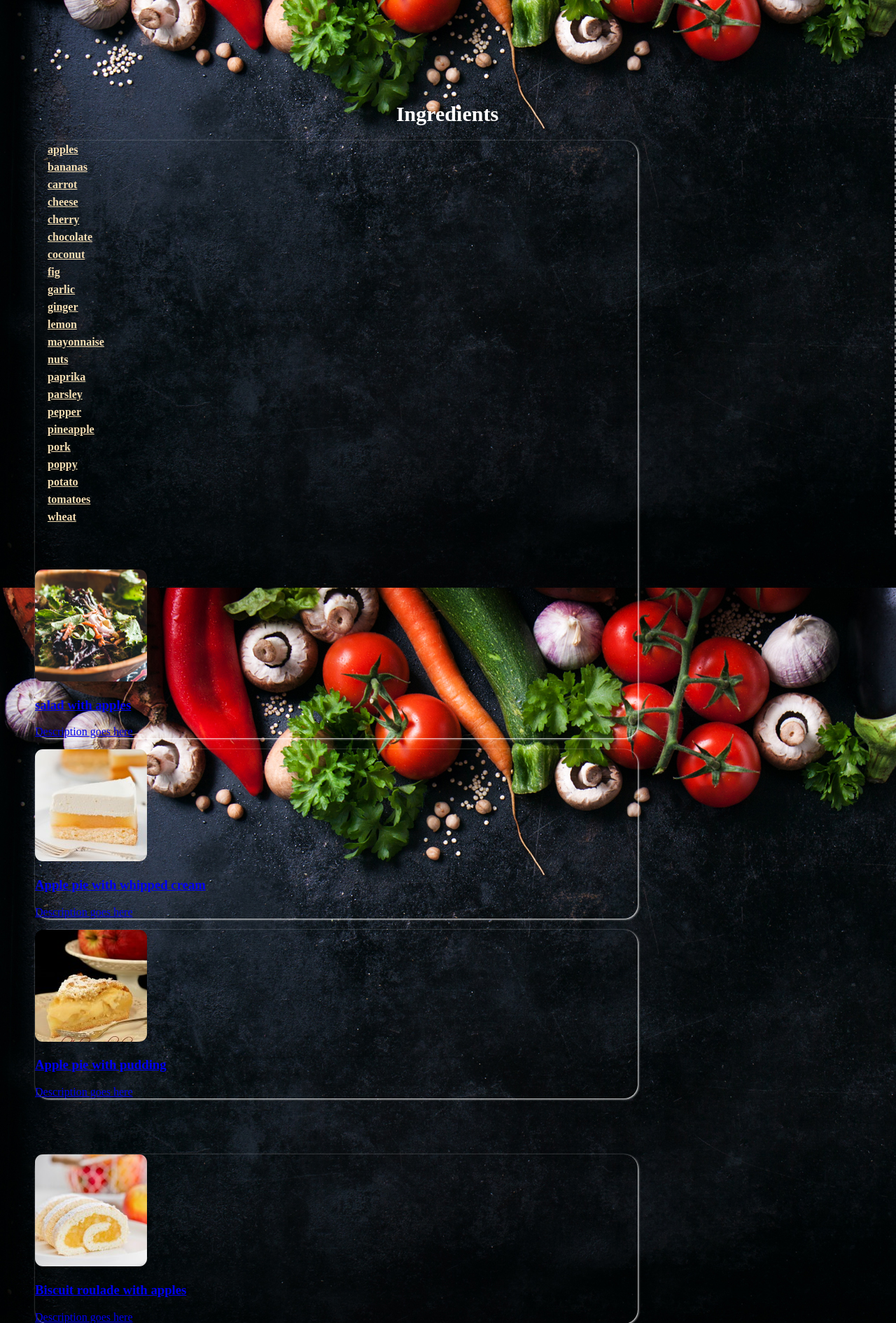
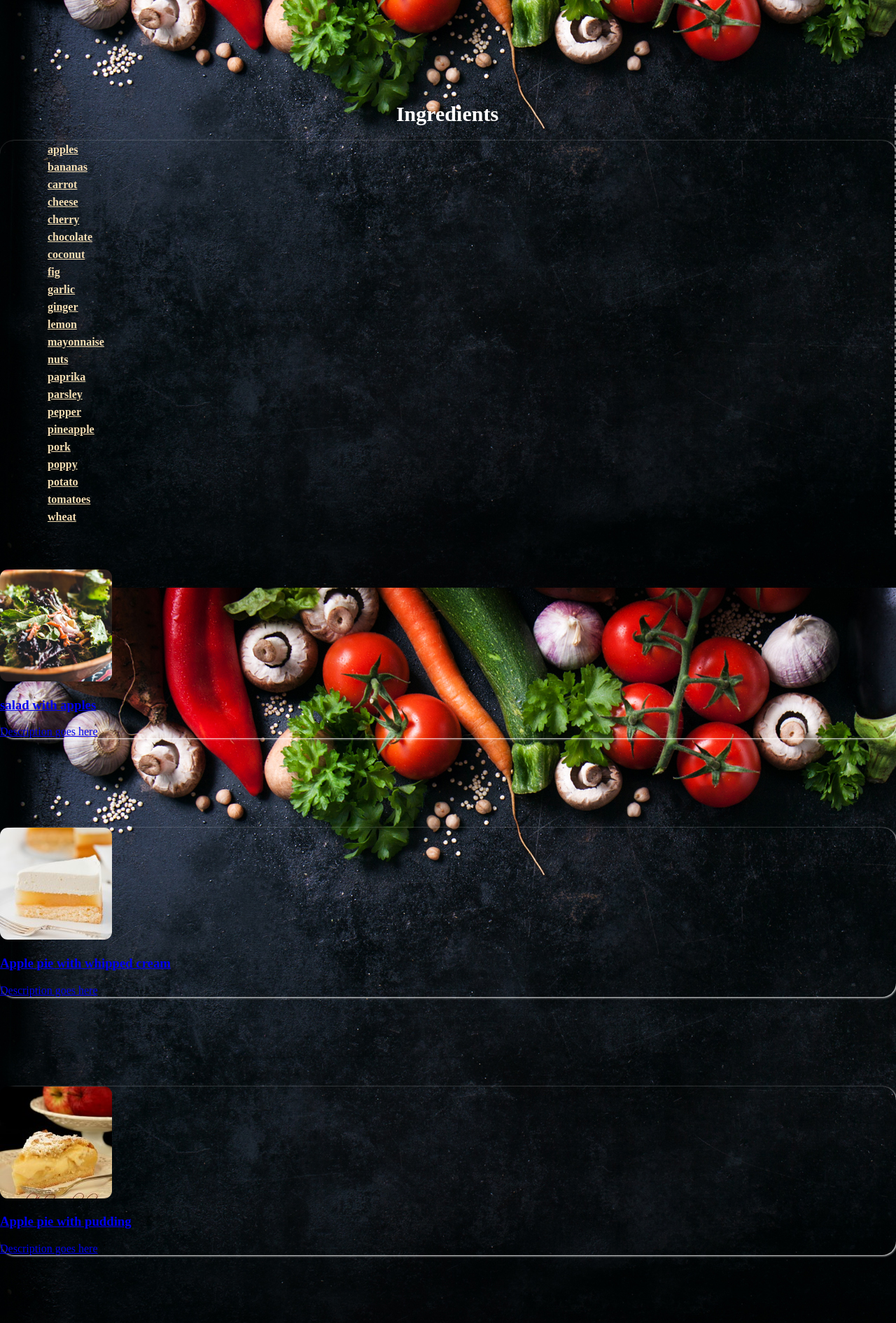
Before and after one commit to liliiaskorenka/Exam, a PHP site: page /contentSectionIgredients.html in a window 1280 px wide. Shown: the part 227-2118 px from the top of the page at 70% size. Run offline with PHP 8.4, Linux system fonts and the light colour scheme; style sheets or scripts are compiled from the project's sources; some libraries are stand-ins or nearby versions.

Commit message:
Small changes

```diff
--- a/src/Styles/Components/contentSectionIgredients.less
+++ b/src/Styles/Components/contentSectionIgredients.less
@@ -3,7 +3,6 @@
 }
 .contentIngredients {
   padding-top: 410px;
-  padding-left: 50px;
 }
 .sectionIgredientsUl {
   list-style: none;
@@ -91,10 +76,11 @@
   font-weight: bold;
 }
 .ih-item.square {
-  width: 70%;
-  height: 70%;
+  width: 100%;
+  height: 100%;
   border-radius: 20px;
   box-shadow: 1px 1px 3px white;
+  margin-bottom: 10%;
 }
 .ih-item img {
   border-radius: 11px;
--- a/src/Styles/Components/footer.less
+++ b/src/Styles/Components/footer.less
@@ -7,7 +7,7 @@
 }
 .textRegularFooter {
   font-family: "OpenSansRegular", sans-serif;
-  color: #ffffff;
+  color: @colorffffff;
   font-size: 16px;
   line-height: 24px;
   text-align: center;
@@ -19,7 +19,7 @@
 .iconsFooter {
   text-align: center;
   margin-top: 49px;
-  color: #ffffff;
+  color: @colorffffff;
   word-spacing: 8px;
 }
 @media (max-width: 1199px) {
--- a/src/Styles/Components/navigation.less
+++ b/src/Styles/Components/navigation.less
@@ -38,7 +38,7 @@
   font-family: "GentiumBookBasicBold", serif;
   font-size: 21px;
   font-weight: bold;
-  color: #ffffff;
+  color: @colorffffff;
   display: block;
   padding: 0 13px;
   position: relative;
@@ -73,16 +73,16 @@
 
 }
  .menuLink:hover,
- .menuLink:focus/*,
- .menuLink:active*/ {
+ .menuLink:focus,
+ .menuLink:active {
    text-decoration: none;
    color: @navigationIcons !important;
  }
 .menuLinkIcon:hover,
-.menuLinkIcon:focus/*,
-.menuLinkIcon:active */{
+.menuLinkIcon:focus,
+.menuLinkIcon:active{
   text-decoration: none;
-  color: #ffffff !important;
+  color: @colorffffff !important;
 }
 .menuItemIcon {
   list-style: none;
@@ -113,7 +113,7 @@
   font-family: "GentiumBookBasicBold", serif;
   font-size: 19px;
   font-weight: bold;
-  color: #ffffff;
+  color: @colorffffff;
   display: inline-block;
   padding: 0 15px;
 }
@@ -290,7 +290,7 @@
     font-family: "GentiumBookBasicBold", serif;
     font-size: 21px;
     font-weight: bold;
-    color: #ffffff;
+    color: @colorffffff;
     display: inline-block;
     width: 100%;
     padding: 0 15px;
@@ -303,7 +303,7 @@
     font-family: "GentiumBookBasicBold", serif;
     font-size: 21px;
     font-weight: bold;
-    color: #ffffff;
+    color: @colorffffff;
     display: inline-block;
     width: 100%;
     padding: 0 15px;
--- a/src/Styles/Components/sectionIgredients.less
+++ b/src/Styles/Components/sectionIgredients.less
@@ -45,7 +45,7 @@
   font-family: "LatoRegular", serif;
   font-size: 16px;
   line-height: 24px;
-  color: #ffffff;
+  color: @colorffffff;
   padding: 0 55px 0 55px;
   text-align: center;
   margin-top: -5px;
--- a/src/Styles/Components/sectionPromo.less
+++ b/src/Styles/Components/sectionPromo.less
@@ -14,7 +14,7 @@
 
   font-size: 90px;
   font-family: "YesevaOneRegular", serif;
-  color: #ffffff;
+  color: @colorffffff;
   text-align: center;
   margin: 0;
   line-height: 118px;
@@ -89,7 +89,7 @@
   background: rgba(0,0,0,0.7);
   font-family: "LatoRegular",serif;
   font-size: 18px;
-  color: white;
+  color: @colorffffff;
   text-decoration: none;
   padding: 17px 50px;
   border: 1px solid rgba(0,0,0,0.8);
@@ -101,7 +101,7 @@
 
 .buttonPromoBookTable:hover{
   text-decoration: none;
-  color: white;
+  color: @colorffffff;
   background: rgba(0,0,0,0.4);
 
 }
@@ -110,7 +110,7 @@
   background: rgba(255,255,255,0.4);
   font-family: "LatoRegular", serif;
   font-size: 18px;
-  color: white;
+  color: @colorffffff;
   text-decoration: none;
   padding: 17px 48px;
   border: 1px solid white;
@@ -122,7 +122,7 @@
 
 .buttonPromoSeeMenu:hover{
   text-decoration: none;
-  color: white;
+  color: @colorffffff;
   background: rgba(255,255,255,0.2);
 }
 .buttonPromoSeeMenu:active,
--- a/src/Styles/Components/sectionReservations.less
+++ b/src/Styles/Components/sectionReservations.less
@@ -118,7 +118,7 @@
 .submitSectionReservations {
   font-family: "OpenSansRegular", sans-serif;
   font-size: 16px;
-  color: #ffffff;
+  color: @colorffffff;
   background: #c9a131;
   padding: 6px 60px;
   margin-top: 20px;
@@ -131,7 +131,7 @@
 .submitSectionReservations:visited,
 .submitSectionReservations:focus,
 .submitSectionReservations:active{
-  color: #ffffff;
+  color: @colorffffff;
   border: 0;
 }
 .hvr-curl-bottom-left {
--- a/src/Styles/Components/sectionReviews.less
+++ b/src/Styles/Components/sectionReviews.less
@@ -56,7 +56,7 @@
 .guest {
   font-size: 18px;
   line-height: 45px;
-  color: #ffffff;
+  color: @colorffffff;
   font-family: "LatoRegular", serif;
   text-align: center;
   padding-top: 9px;
@@ -67,10 +67,10 @@
   width: auto;
 }
 .bx-wrapper img {
-  width: auto;
-  height: 758px;
+  min-width: 100% !important;
+  height: auto;
+  margin: 0 auto;
   max-width: none;
-  margin: 0 auto;
 }
 
 .bx-wrapper {
--- a/src/Styles/Components/whiteDivider.less
+++ b/src/Styles/Components/whiteDivider.less
@@ -1,7 +1,7 @@
 .whiteDivider {
   font-family: "YesevaOneRegular", serif;
   font-size: 36px;
-  color: #ffffff;
+  color: @colorffffff;
   line-height: 61px;
   text-align: center;
   margin-bottom: 0;
--- a/src/Styles/vars.less
+++ b/src/Styles/vars.less
@@ -1 +1,2 @@
-@navigationIcons:           #dab33e;
+@navigationIcons: #dab33e;
+@colorffffff: #ffffff;
--- a/src/contentSectionIgredients.html
+++ b/src/contentSectionIgredients.html
@@ -51,15 +51,87 @@
         <div class="col-xs-6 col-sm-7 col-md-9 col-lg-9">
             <main class="contentIngredients" id="page-content">
                 <section>
+                    <div class="row rowImgSectionIngredients animatedParent animateOnce">
+                        <div class="col-xs-12 col-sm-6 col-md-4 col-lg-4">
+                            <div class="ih-item square effect13 left_to_right animated fadeInUp">
+                                <a href="/sectionIngredientsApple1.html">
+                                    <div class="img"><img src="Images/applle1_1.jpg" alt="img"></div>
+                                    <div class="info">
+                                        <h3 class="infoIngredientsTitle">salad with apples</h3>
+                                        <p class="infoIngredientsDescription">Description goes here</p>
+                                    </div>
+                                </a>
+                            </div>
+                        </div>
 
-                    <div class="row rowImgSectionIngredients animatedParent animateOnce">
+                        <div class="col-xs-12 col-sm-6 col-md-4 col-lg-4">
+                            <div class="ih-item square effect13 left_to_right animated fadeInUp">
+                                <a href="#">
+                                    <div class="img"><img src="Images/apple2.jpg" alt="img"></div>
+                                    <div class="info">
+                                        <h3 class="infoIngredientsTitle">Apple pie with whipped cream</h3>
+                                        <p class="infoIngredientsDescription">Description goes here</p>
+                                    </div>
+                                </a>
+                            </div>
+                        </div>
+
+                        <div class="col-xs-12 col-sm-6 col-md-4 col-lg-4">
+                            <div class="ih-item square effect13 left_to_right animated fadeInUp">
+                                <a href="#">
+                                    <div class="img"><img src="Images/apple3.jpg" alt="img"></div>
+                                    <div class="info">
+                                        <h3 class="infoIngredientsTitle">Apple pie with pudding</h3>
+                                        <p class="infoIngredientsDescription">Description goes here</p>
+                                    </div>
+                                </a>
+                            </div>
+                        </div>
+
+                        <div class="col-xs-12 col-sm-6 col-md-4 col-lg-4">
+                            <div class="ih-item square effect13 left_to_right animated fadeInUp">
+                                <a href="#">
+                                    <div class="img"><img src="Images/apple4.jpg" alt="img"></div>
+                                    <div class="info">
+                                        <h3 class="infoIngredientsTitle">Biscuit roulade with apples</h3>
+                                        <p class="infoIngredientsDescription">Description goes here</p>
+                                    </div>
+                                </a>
+                            </div>
+                        </div>
+
+                        <div class="col-xs-12 col-sm-6 col-md-4 col-lg-4">
+                            <div class="ih-item square effect13 left_to_right animated fadeInUp">
+                                <a href="#">
+                                    <div class="img"><img src="Images/apple5.jpg" alt="img"></div>
+                                    <div class="info">
+                                        <h3 class="infoIngredientsTitle">Fyriskaka</h3>
+                                        <p class="infoIngredientsDescription">Description goes here</p>
+                                    </div>
+                                </a>
+                            </div>
+                        </div>
+
+                        <div class="col-xs-12 col-sm-6 col-md-4 col-lg-4">
+                            <div class="ih-item square effect13 left_to_right animated fadeInUp">
+                                <a href="#">
+                                    <div class="img"><img src="Images/apple6.jpg" alt="img"></div>
+                                    <div class="info">
+                                        <h3 class="infoIngredientsTitle">Spelt pie with rhubarb and foam</h3>
+                                        <p class="infoIngredientsDescription">Description goes here</p>
+                                    </div>
+                                </a>
+                            </div>
+                        </div>
+                    </div>
+                   <!-- <div class="row rowImgSectionIngredients animatedParent animateOnce">
                         <div class="col-xs-12 col-sm-12 col-md-4 col-lg-4">
                             <div class="ih-item square effect13 left_to_right animated fadeInUp">
                                 <a href="/sectionIngredientsApple1.html">
                                     <div class="img"><img src="Images/applle1_1.jpg" alt="img"></div>
                                     <div class="info">
-                                        <h3>salad with apples</h3>
-                                        <p>Description goes here</p>
+                                        <h3 class="infoIngredientsTitle">salad with apples</h3>
+                                        <p class="infoIngredientsDescription">Description goes here</p>
                                     </div>
                                 </a>
                             </div>
@@ -70,8 +142,8 @@
                                 <a href="#">
                                     <div class="img"><img src="Images/apple2.jpg" alt="img"></div>
                                     <div class="info">
-                                        <h3>Apple pie with whipped cream</h3>
-                                        <p>Description goes here</p>
+                                        <h3 class="infoIngredientsTitle">Apple pie with whipped cream</h3>
+                                        <p class="infoIngredientsDescription">Description goes here</p>
                                     </div>
                                 </a>
                             </div>
@@ -82,8 +154,8 @@
                                 <a href="#">
                                     <div class="img"><img src="Images/apple3.jpg" alt="img"></div>
                                     <div class="info">
-                                        <h3>Apple pie with pudding</h3>
-                                        <p>Description goes here</p>
+                                        <h3 class="infoIngredientsTitle">Apple pie with pudding</h3>
+                                        <p class="infoIngredientsDescription">Description goes here</p>
                                     </div>
                                 </a>
                             </div>
@@ -98,8 +170,8 @@
                                 <a href="#">
                                     <div class="img"><img src="Images/apple4.jpg" alt="img"></div>
                                     <div class="info">
-                                        <h3>Biscuit roulade with apples</h3>
-                                        <p>Description goes here</p>
+                                        <h3 class="infoIngredientsTitle">Biscuit roulade with apples</h3>
+                                        <p class="infoIngredientsDescription">Description goes here</p>
                                     </div>
                                 </a>
                             </div>
@@ -110,8 +182,8 @@
                                 <a href="#">
                                     <div class="img"><img src="Images/apple5.jpg" alt="img"></div>
                                     <div class="info">
-                                        <h3>Fyriskaka</h3>
-                                        <p>Description goes here</p>
+                                        <h3 class="infoIngredientsTitle">Fyriskaka</h3>
+                                        <p class="infoIngredientsDescription">Description goes here</p>
                                     </div>
                                 </a>
                             </div>
@@ -122,13 +194,13 @@
                                 <a href="#">
                                     <div class="img"><img src="Images/apple6.jpg" alt="img"></div>
                                     <div class="info">
-                                        <h3>Spelt pie with rhubarb and foam</h3>
-                                        <p>Description goes here</p>
+                                        <h3 class="infoIngredientsTitle">Spelt pie with rhubarb and foam</h3>
+                                        <p class="infoIngredientsDescription">Description goes here</p>
                                     </div>
                                 </a>
                             </div>
                         </div>
-                    </div>
+                    </div>-->
 
                 </section>
 
@@ -145,23 +217,23 @@
                     </li>
 
                     <li class="page-item active">
-                        <a href="#" class="page-link">1</a>
+                        <a href="#" class="page-link ">1</a>
                     </li>
 
                     <li class="page-item">
-                        <a href="#" class="page-link">2</a>
+                        <a href="#" class="page-link ">2</a>
                     </li>
 
                     <li class="page-item">
-                        <a href="#" class="page-link">3</a>
+                        <a href="#" class="page-link ">3</a>
                     </li>
 
                     <li class="page-item">
-                        <a href="#" class="page-link">4</a>
+                        <a href="#" class="page-link ">4</a>
                     </li>
 
                     <li class="page-item">
-                        <a href="#" class="page-link">5</a>
+                        <a href="#" class="page-link ">5</a>
                     </li>
 
 
```
Also changed, not shown: other parts of src/Styles/Components/contentSectionIgredients.less (+55 -22 lines), src/Styles/Components/header.less (+0 -23 lines).
